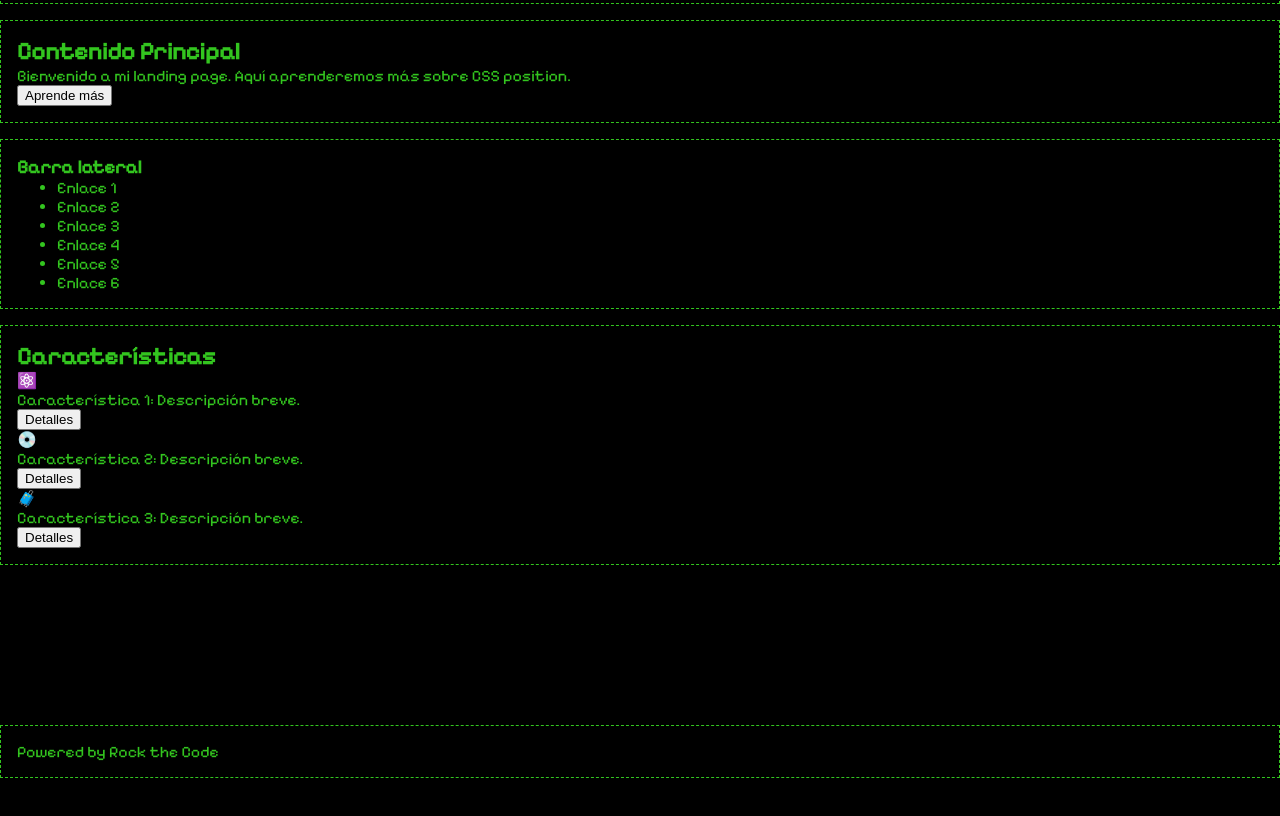
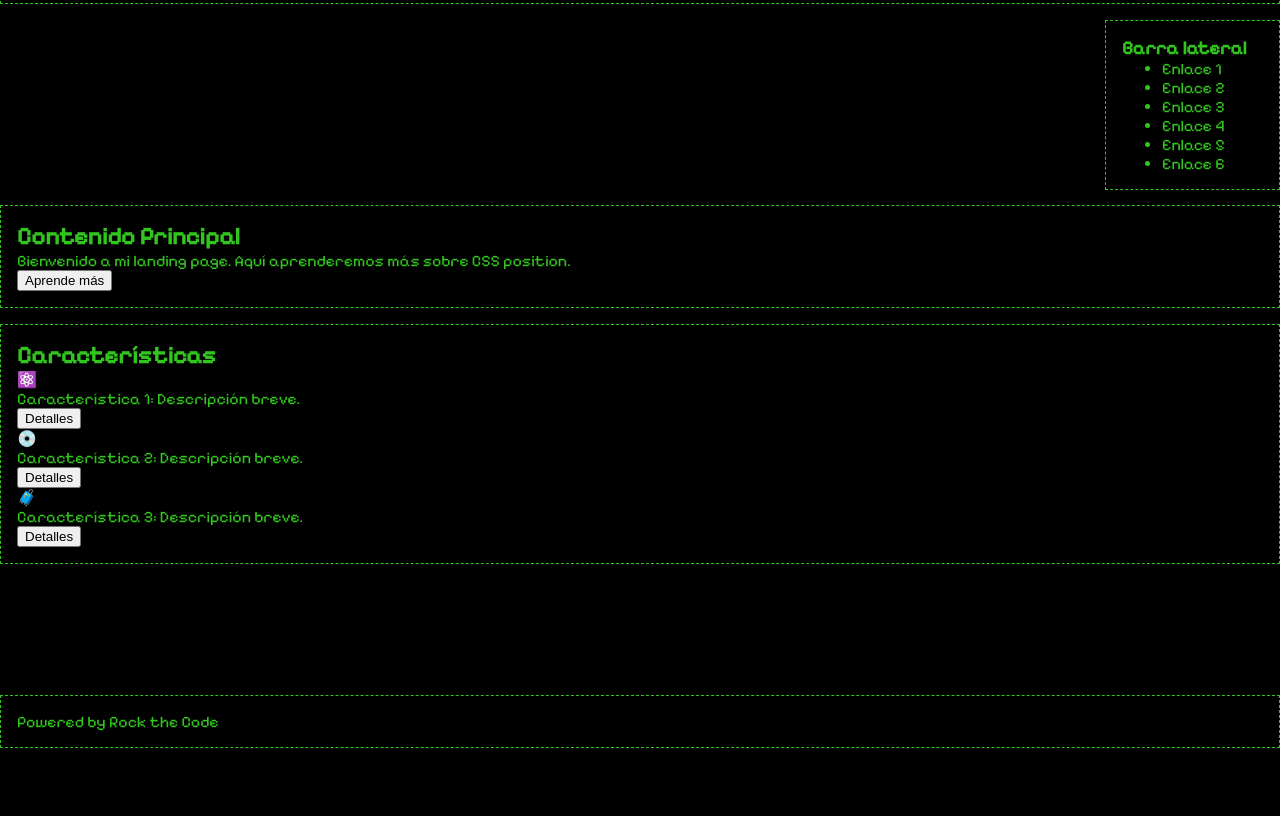
Before and after one commit to pablocordonie/css-positions, a plain HTML site: page index.html in a window 1280 px wide. Shown: the part 52-868 px from the top of the page. Before the commit the page ends 846 px from the top, so only its background shows below. Drawn offline with Linux system fonts and the light colour scheme.

Commit message:
feat: put the header fixed at the top, put the footer sticked to the bottom & place the aside between the header and the section .content in styles.css

```diff
--- a/styles.css
+++ b/styles.css
@@ -5,6 +5,9 @@
   /* Alturas */
   --rtc-min-height: 100vh;
   /* Anchura */
+  --rtc-min-width-sidebar: 165px;
+  --rtc-min-width: 280px;
+  --rtc-width-sidebar: 175px;
   --rtc-width: 100%;
   /* Colores */
   --rtc-bg-color: #000000;
@@ -15,7 +18,8 @@
   --rtc-font-family: 'Pixelify Sans', cursive;
   /* Márgenes */
   --rtc-margin: 1rem;
-  --rtc-margin-footer: 10rem;
+  --rtc-margin-main: 4.5rem;
+  --rtc-margin-footer: 24rem;
   /* Padding */
   --rtc-padding-header: 0.5rem;
   --rtc-padding: 1rem;
@@ -27,26 +31,64 @@
 }
 
 body {
+  background-color: var(--rtc-bg-color);
+  color: var(--rtc-color);
   font-family: var(--rtc-font-family);
   min-height: var(--rtc-min-height);
-  background-color: var(--rtc-bg-color);
-  color: var(--rtc-color);
+  min-width: var(--rtc-min-width);
 }
 
 header,
 section,
 aside,
 footer {
+  background-color: var(--rtc-bg-color);
   border: var(--rtc-border);
+  padding: var(--rtc-padding);
+}
+
+header,
+aside,
+.content,
+.sidebar {
   margin-bottom: var(--rtc-margin);
-  padding: var(--rtc-padding);
 }
 
 header {
   padding: var(--rtc-padding-header) 0 var(--rtc-padding-header)
     var(--rtc-padding-header);
+  position: fixed;
+  top: 0;
+  width: var(--rtc-width);
+  z-index: 1;
+}
+
+main {
+  margin-top: var(--rtc-margin-main);
+  position: relative;
 }
 
 footer {
   margin-top: var(--rtc-margin-footer);
+  padding: var(--rtc-padding);
+  position: sticky;
+  bottom: 0;
 }
+
+.sidebar {
+  min-width: var(--rtc-min-width-sidebar);
+  width: var(--rtc-width-sidebar);
+  position: absolute;
+  right: 0;
+  top: 0;
+}
+
+.content {
+  position: relative;
+  top: 185px;
+}
+
+.features {
+  position: relative;
+  top: 185px;
+}
```
